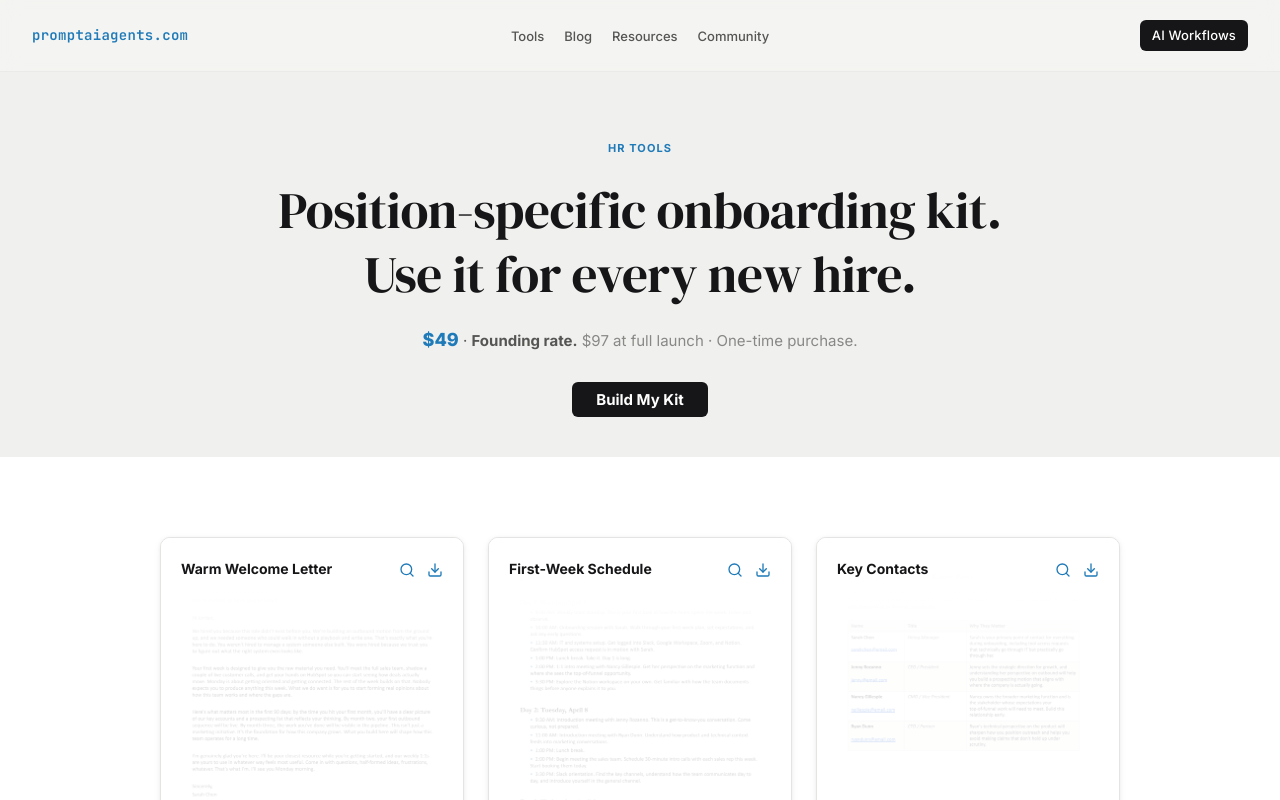
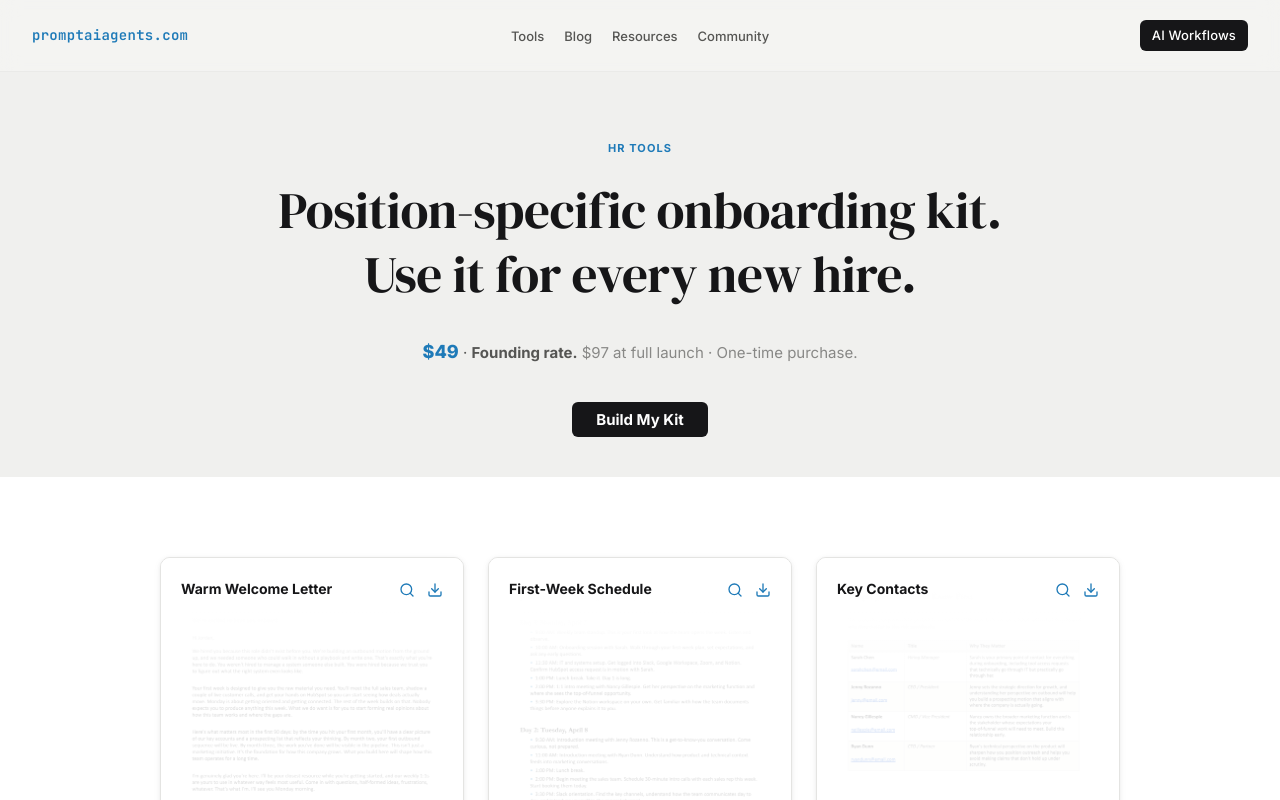
Before and after one commit to coolcalvin457-tech/agent-timesaver-nextjs, a Next.js app: page /onboarding-kit-builder in a window 1280 px wide. Shown: the top 800 px of the page. Built offline with nearby package versions, Linux system fonts and the light colour scheme.

Commit message:
Increase hero spacing between headline, price line, and CTA button

```diff
--- a/app/onboarding-kit-builder/page.tsx
+++ b/app/onboarding-kit-builder/page.tsx
@@ -51,7 +51,7 @@ export default function OnboardingKitBuilderPage({
             <h1
               className="heading-1"
               style={{
-                margin: "0 auto 20px",
+                margin: "0 auto 32px",
                 fontSize: "clamp(2.25rem, 4vw, 3.5rem)",
                 lineHeight: 1.25,
               }}
@@ -64,7 +64,7 @@ export default function OnboardingKitBuilderPage({
               style={{
                 fontSize: "0.9375rem",
                 color: "var(--text-secondary)",
-                marginBottom: "28px",
+                marginBottom: "36px",
                 lineHeight: 1.6,
               }}
             >
```
